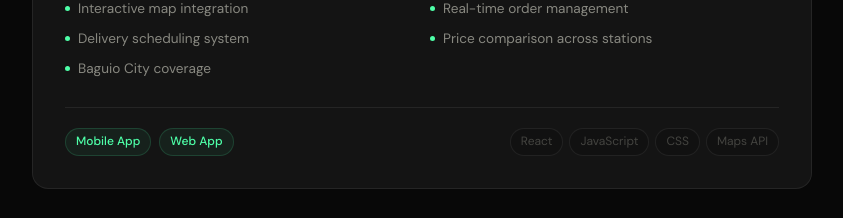
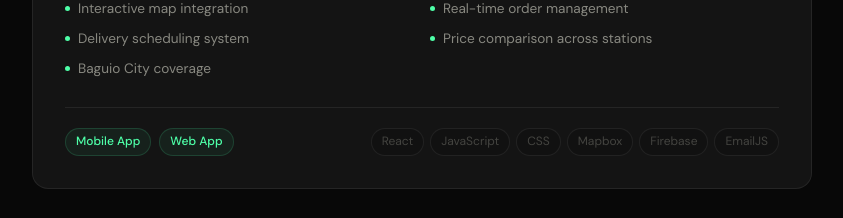
Before and after one commit to sojiyou/Portfolio, a React (Create React App) app: page / in a window 1280 px wide. Shown: the part 1460-1678 px from the top of the page, without its empty margins (218-1061 px from the left). Built offline with nearby package versions, Linux system fonts and the light colour scheme.

Commit message:
feat: update Aquallera tech stack (Mapbox, Firebase, EmailJS)

```diff
--- a/src/components/Projects.js
+++ b/src/components/Projects.js
@@ -18,7 +18,7 @@ const projects = [
       "Price comparison across stations",
       "Baguio City coverage",
     ],
-    tech: ["React", "JavaScript", "CSS", "Maps API"],
+    tech: ["React", "JavaScript", "CSS", "Mapbox", "Firebase", "EmailJS"],
     type: [
       { label: "Mobile App", url: "https://aquallera-pwa.vercel.app", image: "/aquallera-pwa.png" },
       { label: "Web App", url: "https://aquallera-website.vercel.app", image: "/aquallera-web.png" },
```
